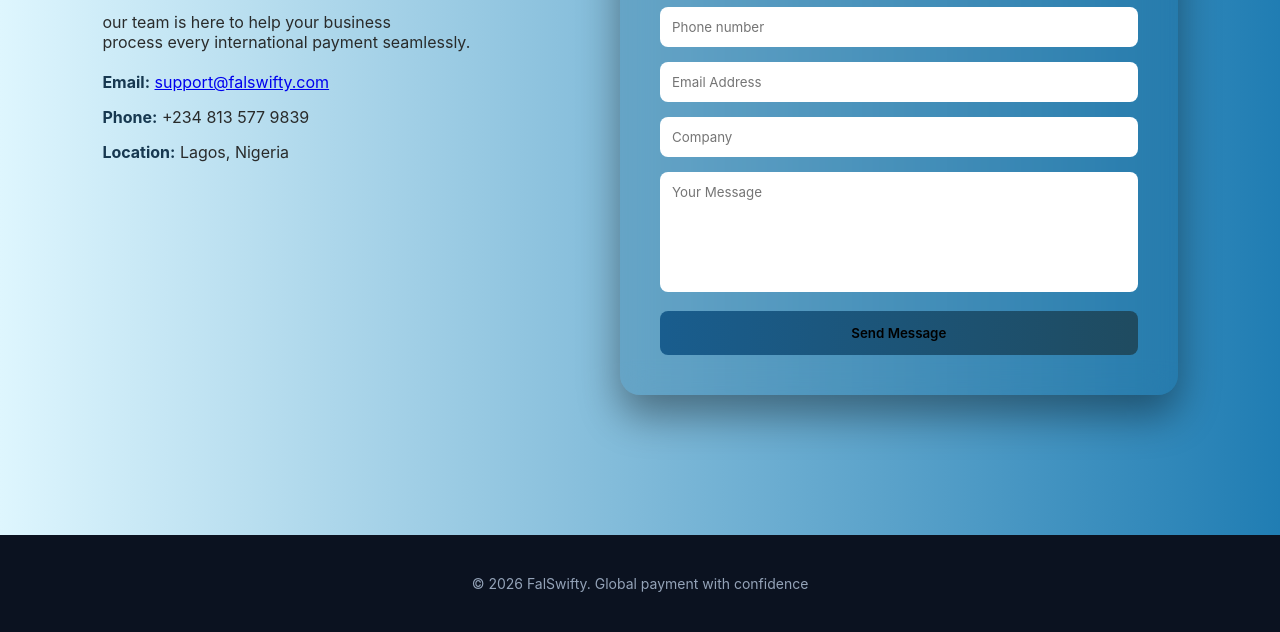
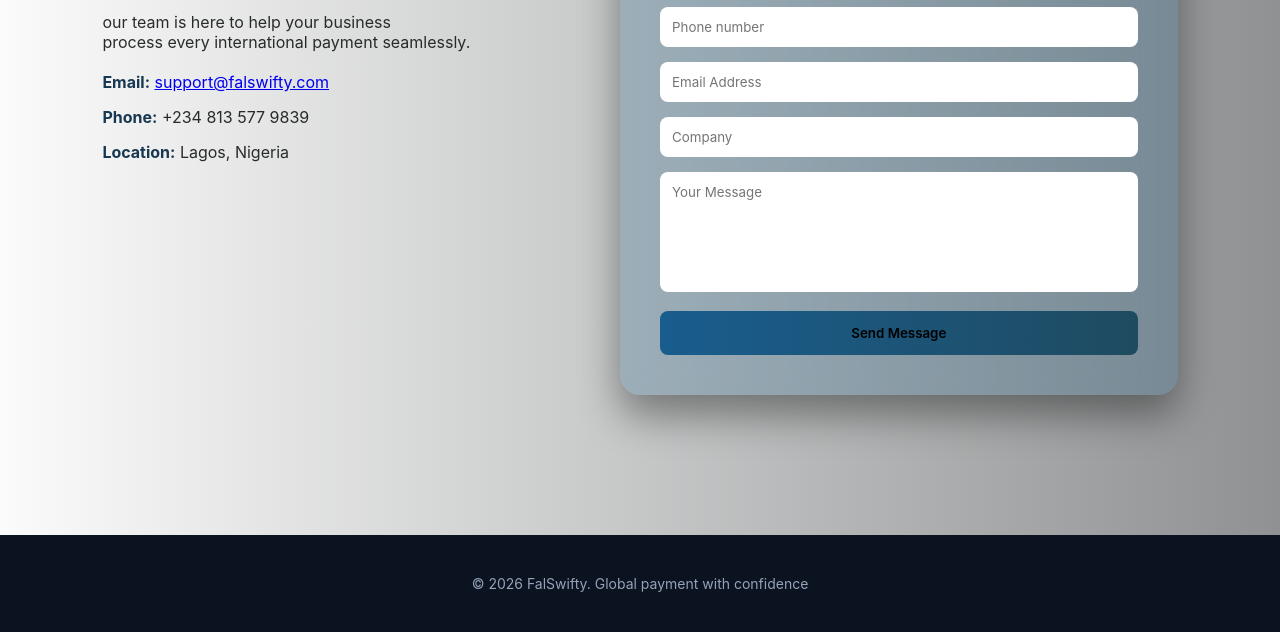
Before and after one commit to Flickzit/falswifty2, a plain HTML site: page contact/index.html in a window 1280 px wide. Shown: the part 441-1073 px from the top of the page. Drawn offline with Linux system fonts and the light colour scheme.

Commit message:
Update index.html

```diff
--- a/contact/index.html
+++ b/contact/index.html
@@ -13,7 +13,7 @@
 }
 
 body{
-    background:linear-gradient(90deg, #def6fe, #207db3);
+    background:linear-gradient(90deg, #fbfbfb, #8f9192);
     color:#101010;
 }
 
```
